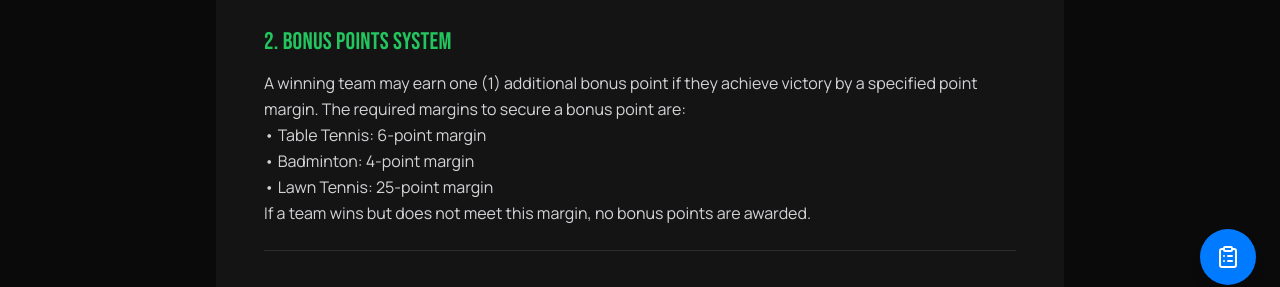
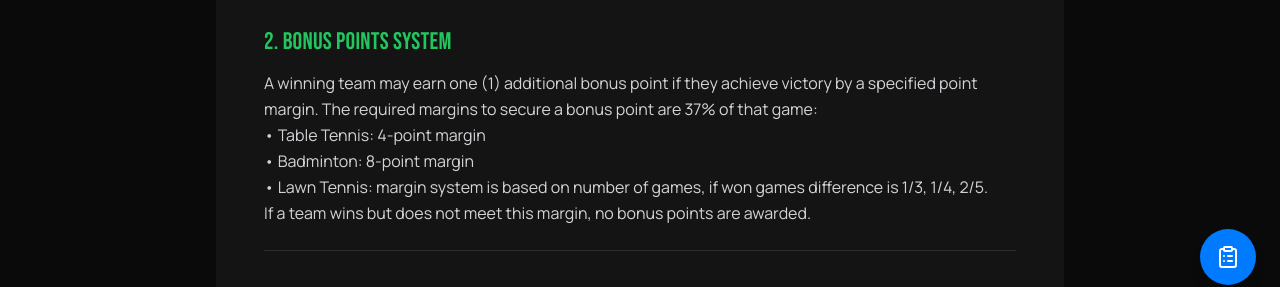
Before and after one commit to Ankush-Udham/Researchers-League, a React (Create React App) app in the folder frontend/: page /rules in a window 1280 px wide. Shown: the part 419-706 px from the top of the page. Built offline with nearby package versions, Linux system fonts and the light colour scheme; no server answers.

Commit message:
Update Rules.js

```diff
--- a/frontend/src/pages/Rules.js
+++ b/frontend/src/pages/Rules.js
@@ -7,7 +7,7 @@ const TOURNAMENT_RULES = [
   },
   {
     title: "2. Bonus Points System",
-    description: "A winning team may earn one (1) additional bonus point if they achieve victory by a specified point margin. The required margins to secure a bonus point are:\n• Table Tennis: 6-point margin\n• Badminton: 4-point margin\n• Lawn Tennis: 25-point margin\nIf a team wins but does not meet this margin, no bonus points are awarded."
+    description: "A winning team may earn one (1) additional bonus point if they achieve victory by a specified point margin. The required margins to secure a bonus point are 37% of that game:\n• Table Tennis: 4-point margin\n• Badminton: 8-point margin\n• Lawn Tennis: margin system is based on number of games, if won games difference is 1/3, 1/4, 2/5.\nIf a team wins but does not meet this margin, no bonus points are awarded."
   },
   {
     title: "3. Official Scoring Systems",
```
